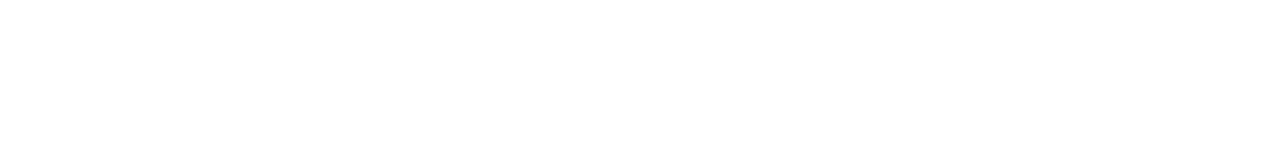
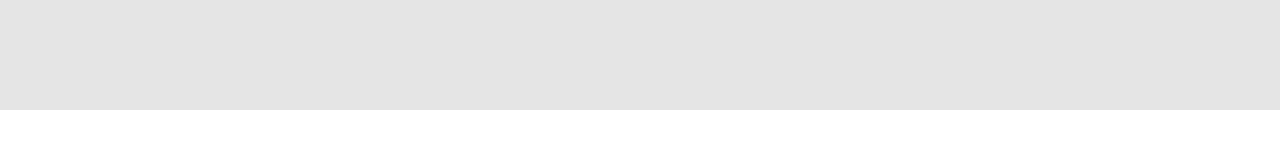
Before and after one commit to risio7001/side-three, a website: page src/index.html in a window 1280 px wide. Shown: the top 160 px of the page. Drawn offline with nearby package versions, Linux system fonts and the light colour scheme.

Commit message:
feat : tailwind

```diff
--- a/package.json
+++ b/package.json
@@ -14,13 +14,16 @@
     "@babel/cli": "^7.23.9",
     "@babel/core": "^7.24.0",
     "@babel/preset-env": "^7.24.0",
+    "autoprefixer": "^10.4.19",
     "babel-loader": "^9.1.3",
     "clean-webpack-plugin": "^4.0.0",
     "copy-webpack-plugin": "^12.0.2",
     "core-js": "^3.36.1",
     "cross-env": "^7.0.3",
     "html-webpack-plugin": "^5.6.0",
+    "postcss": "^8.4.38",
     "source-map-loader": "^5.0.0",
+    "tailwindcss": "^3.4.1",
     "terser-webpack-plugin": "^5.3.10",
     "webpack": "^5.90.3",
     "webpack-cli": "^5.1.4",
--- a/src/index.html
+++ b/src/index.html
@@ -4,12 +4,17 @@
 	<meta charset="UTF-8">
 	<meta http-equiv="X-UA-Compatible" content="IE=edge">
 	<meta name="viewport" content="width=device-width, initial-scale=1.0">
-	<title>Document</title>
+	<title>port_three</title>
 	<link rel="stylesheet" href="./main.css">
+	<script src="https://cdn.tailwindcss.com"></script>
 </head>
 <body>
 	<main>
+		<header></header>
 		<div class="scrollElement"></div>
+		<section class="flex flex-col justify-center items-center">
+ 			<div id="e-1" class="w-[80%] h-[60%] rounded-xl"></div>
+		</section>
 	</main>
 </body>
 </html>
--- a/src/main.css
+++ b/src/main.css
@@ -1,3 +1,10 @@
+@tailwind base;
+@tailwind components;
+@tailwind utilities;
+
+html {
+	scroll-behavior: smooth;
+}
 body {
 	margin: 0;
 }
@@ -10,8 +17,38 @@ main{
 	height: 500vh;
 	width: 1px;
 }
+
+header{
+	position: fixed;
+	z-index: 999;
+	top: 0;
+	left: 0;
+	width: 100%;
+	height: 110px;
+	background-color: rgba(0, 0, 0, 0.1);
+}
+
 .scrollElement{
 	height: 100%;
 	width: 1px;
 	background-color: rgba(0,0,0,0);
 }
+
+section{
+	position: fixed;
+	top: 0;
+	left: 0;
+	height: 100%;
+	width: 100%;
+	z-index: 99;
+}
+
+/* scrollEvent Start */
+
+#e-1{
+	background-color: rgb(240, 208, 255);
+	transform: translateY(200%);
+	opacity: 0;
+}
+
+/* scrollEvent End */
--- /dev/null
+++ b/tailwind.config.js
@@ -0,0 +1,8 @@
+/** @type {import('tailwindcss').Config} */
+module.exports = {
+  content: ["./src/**/*.{html,js}"],
+  theme: {
+    extend: {},
+  },
+  plugins: [],
+}
```
Also changed, not shown: src/scrollEvent.js (+15 -0 lines), 1 other file.
